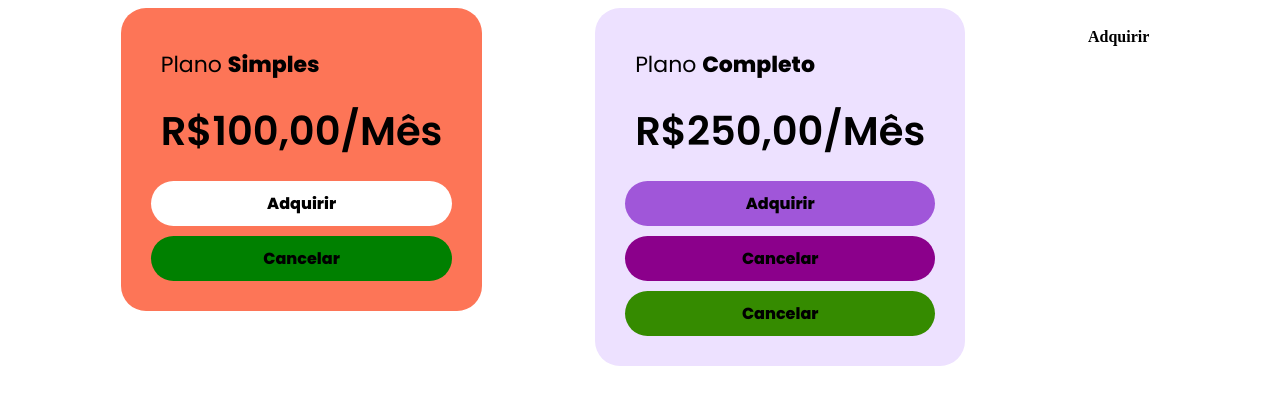
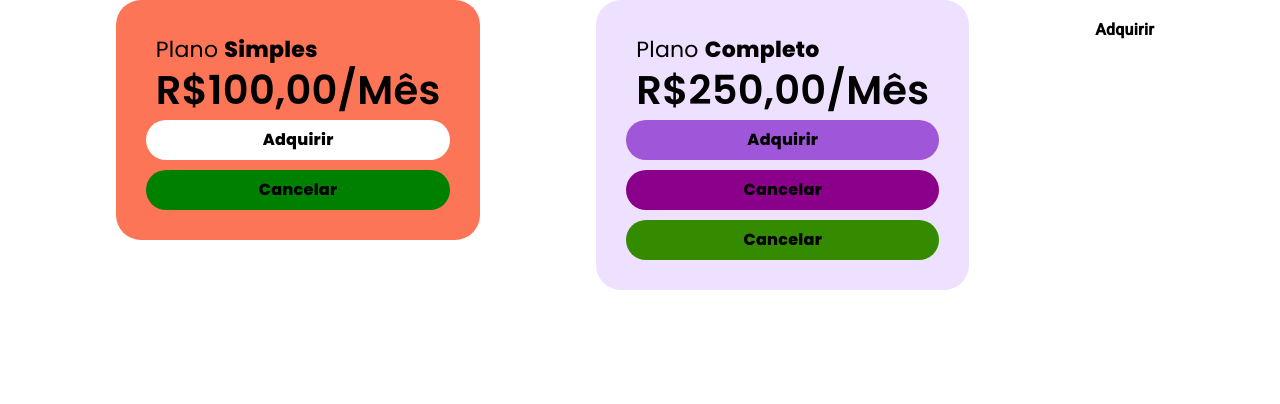
Before and after one commit to Albertinesilva/Curso-Angular, an Angular app: page / in a window 1280 px wide. Shown: the top 404 px of the page. Built offline with nearby package versions, Linux system fonts and the light colour scheme.

Commit message:
Intstalação do Angular Matereal

```diff
--- a/angular.json
+++ b/angular.json
@@ -30,6 +30,7 @@
               "src/assets"
             ],
             "styles": [
+              "@angular/material/prebuilt-themes/indigo-pink.css",
               "src/styles.scss"
             ],
             "scripts": [],
@@ -98,6 +99,7 @@
               "src/assets"
             ],
             "styles": [
+              "@angular/material/prebuilt-themes/indigo-pink.css",
               "src/styles.scss"
             ],
             "scripts": []
--- a/package.json
+++ b/package.json
@@ -11,10 +11,12 @@
   "private": true,
   "dependencies": {
     "@angular/animations": "^16.1.0",
+    "@angular/cdk": "^16.2.14",
     "@angular/common": "^16.1.0",
     "@angular/compiler": "^16.1.0",
     "@angular/core": "^16.1.0",
     "@angular/forms": "^16.1.0",
+    "@angular/material": "^16.2.14",
     "@angular/platform-browser": "^16.1.0",
     "@angular/platform-browser-dynamic": "^16.1.0",
     "@angular/router": "^16.1.0",
--- a/src/app/app.module.ts
+++ b/src/app/app.module.ts
@@ -3,6 +3,7 @@
 
 import { AppComponent } from './app.component';
 import { CardsModule } from './cards/cards.module';
+import { BrowserAnimationsModule } from '@angular/platform-browser/animations';
 
 @NgModule({
   declarations: [
@@ -10,7 +11,8 @@
   ],
   imports: [
     BrowserModule,
-    CardsModule
+    CardsModule,
+    BrowserAnimationsModule
   ],
   providers: [],
   bootstrap: [AppComponent]
--- a/src/app/cards/cards.module.ts
+++ b/src/app/cards/cards.module.ts
@@ -5,6 +5,9 @@
 import { CardRoxoComponent } from '../card-roxo/card-roxo.component';
 import { CardRoxoButtonComponent } from '../card-roxo-button/card-roxo-button.component';
 import { CardButtonCancelComponent } from '../card-button-cancel/card-button-cancel.component';
+
+// ANGULAR MATERIAL MODULES IMPORTS
+import {MatSliderModule} from '@angular/material/slider';
 
 @NgModule({
   declarations: [
@@ -15,7 +18,8 @@
     CardButtonCancelComponent
   ],
   imports: [
-    CommonModule
+    CommonModule,
+    MatSliderModule
   ],
   exports: [
     CardComponent,
--- a/src/index.html
+++ b/src/index.html
@@ -6,8 +6,11 @@
   <base href="/">
   <meta name="viewport" content="width=device-width, initial-scale=1">
   <link rel="icon" type="image/x-icon" href="favicon.ico">
+  <link rel="preconnect" href="https://fonts.gstatic.com">
+  <link href="https://fonts.googleapis.com/css2?family=Roboto:wght@300;400;500&display=swap" rel="stylesheet">
+  <link href="https://fonts.googleapis.com/icon?family=Material+Icons" rel="stylesheet">
 </head>
-<body>
+<body class="mat-typography">
   <app-root></app-root>
 </body>
 </html>
--- a/src/styles.scss
+++ b/src/styles.scss
@@ -1,2 +1,5 @@
 /* You can add global styles to this file, and also import other style files */
 // @import "./styles/global.overrides";
+
+html, body { height: 100%; }
+body { margin: 0; font-family: Roboto, "Helvetica Neue", sans-serif; }
```
Also changed, not shown: 1 other file (tests, documents, lock files or other folders).
